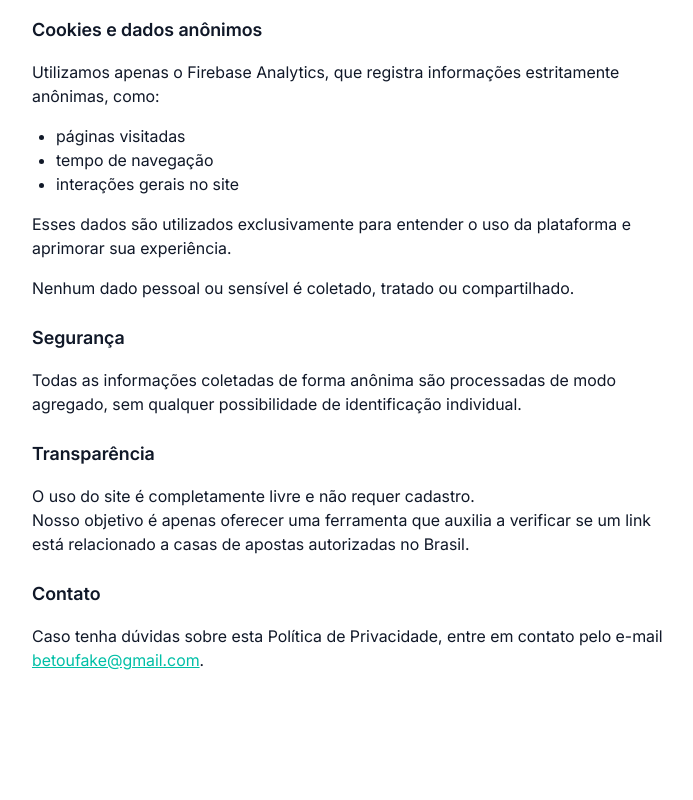
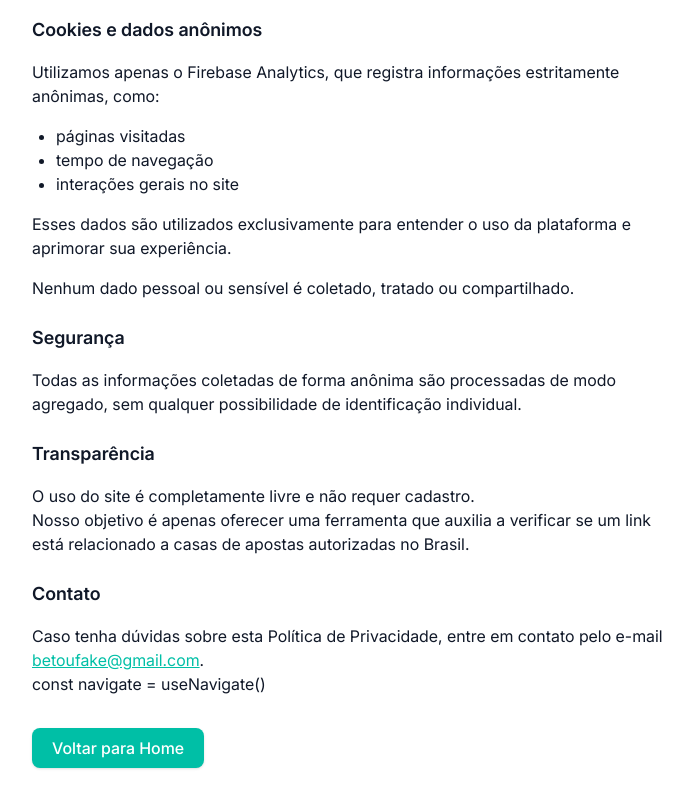
Before and after one commit to guerber-dev/bet-url-verificator, a React (Vite) app: page /lgpd in a window 1280 px wide. Shown: the part 360-1160 px from the top of the page, without its empty margins (288-981 px from the left). Before the commit the page ends 1064 px from the top, so only its background shows below. Built offline with nearby package versions, Linux system fonts and the light colour scheme; no server answers.

Commit message:
add navigation button to return to home in privacy policy page

```diff
--- a/src/pages/lgpd.tsx
+++ b/src/pages/lgpd.tsx
@@ -1,4 +1,7 @@
+import { useNavigate } from "react-router"
+
 export default function Lgpd() {
+	const navigator = useNavigate()
 	return (
 		<div className="max-w-2xl mx-auto px-4 py-8 text-gray-900">
 			<h1 className="text-2xl font-bold mb-4">Política de Privacidade – Bet ou Fake</h1>
@@ -43,6 +46,16 @@ export default function Lgpd() {
 					Caso tenha dúvidas sobre esta Política de Privacidade, entre em contato pelo e-mail <a className="text-primary underline" href="mailto:betoufake@gmail.com">betoufake@gmail.com</a>.
 				</p>
 			</div>
+				const navigate = useNavigate()
+				<div className="mt-8">
+					<button
+						type="button"
+						onClick={() => navigator('/')}
+						className="inline-block bg-primary text-white px-5 py-2 rounded-lg font-medium shadow hover:bg-primary/90 transition"
+					>
+						Voltar para Home
+					</button>
+				</div>
 		</div>
 	)
 }
```
